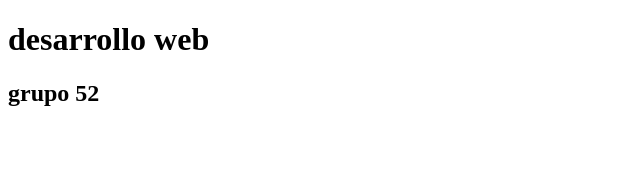
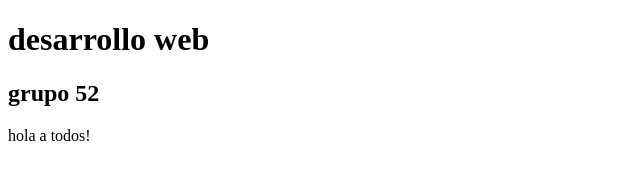
Before and after one commit to Cvrvajal/websitesprueba52, a plain HTML site: page index.html in a window 1280 px wide. Shown: the full height of the page, 0-640 px from the left. Drawn offline with Linux system fonts and the light colour scheme.

Commit message:
agregue un saludo

```diff
--- a/index.html
+++ b/index.html
@@ -9,6 +9,6 @@
 <body>
     <h1>desarrollo web</h1>
     <h2>grupo 52</h2>
-
+    <p>hola a todos!</p>
 </body>
 </html>
```
